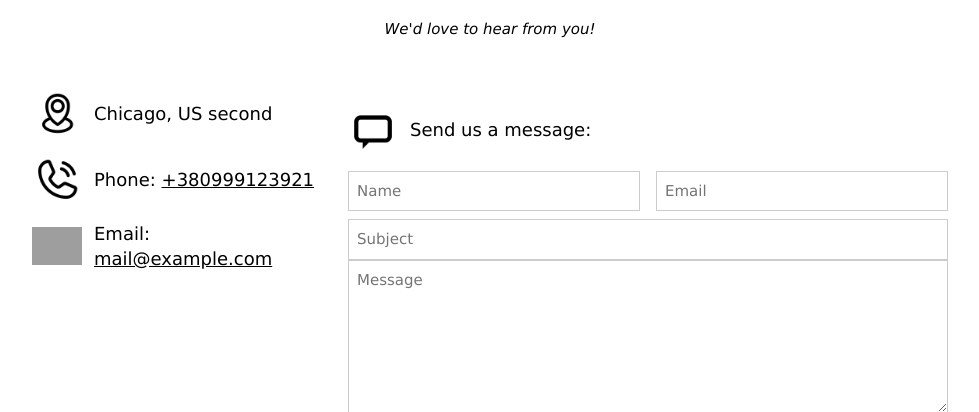
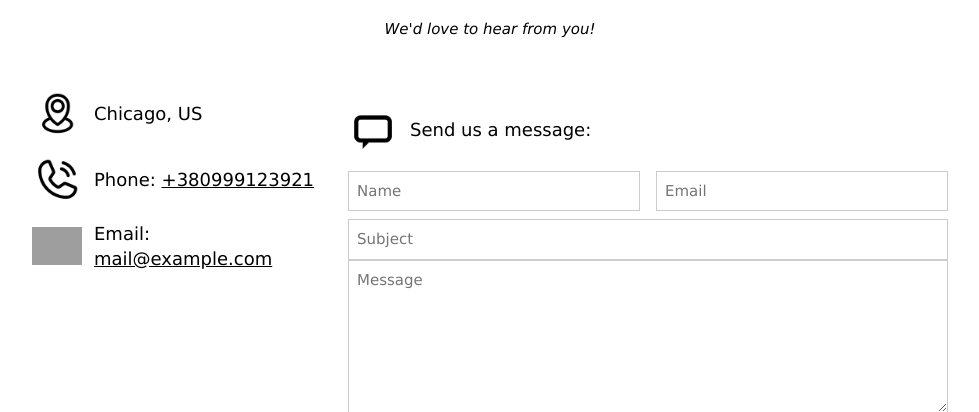
Before and after one commit to MMorokk/GetPet, a Flask app: page /contact in a window 1280 px wide. Shown: the part 187-599 px from the top of the page, without its empty margins (150-1129 px from the left). Run offline with Flask 3, Linux system fonts and the light colour scheme; some libraries are stand-ins or nearby versions; grey boxes are pictures that could not be loaded.

Commit message:
fix: removed debug word

```diff
--- a/templates/contact.html
+++ b/templates/contact.html
@@ -15,7 +15,7 @@
                     {% if geolocation_latitude and geolocation_longitude %}
                         <a href="https://www.google.com/maps/search/?api=1&query={{geolocation_latitude}}%2C{{geolocation_longitude}}" target="_blank" rel="noopener noreferrer">{{contact_address}}</a>
                     {% else %}
-                        {{contact_address}} second
+                        {{contact_address}}
                     {% endif %}
                 </span>
             </div>
```
